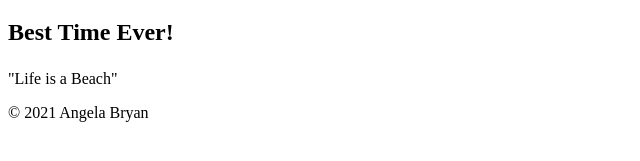
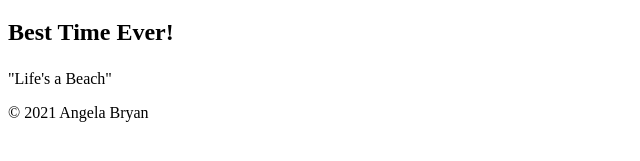
Before and after one commit to angelambryan/assignment-4-html-me-something-angelambryan, a website: page index.html in a window 1280 px wide. Shown: the part 503-664 px from the top of the page, 0-640 px from the left. Drawn offline with Linux system fonts and the light colour scheme.

Commit message:
new changes

```diff
--- a/index.html
+++ b/index.html
@@ -21,7 +21,7 @@
       	<p>Best Time Ever!</p>
       </h2>
       <footer>
-         <p> &#34;Life is a Beach&#34;</p>
+         <p> &#34;Life's a Beach&#34;</p>
 			<p> &copy; 2021 Angela Bryan</p>
       </footer>
       </body>
```
